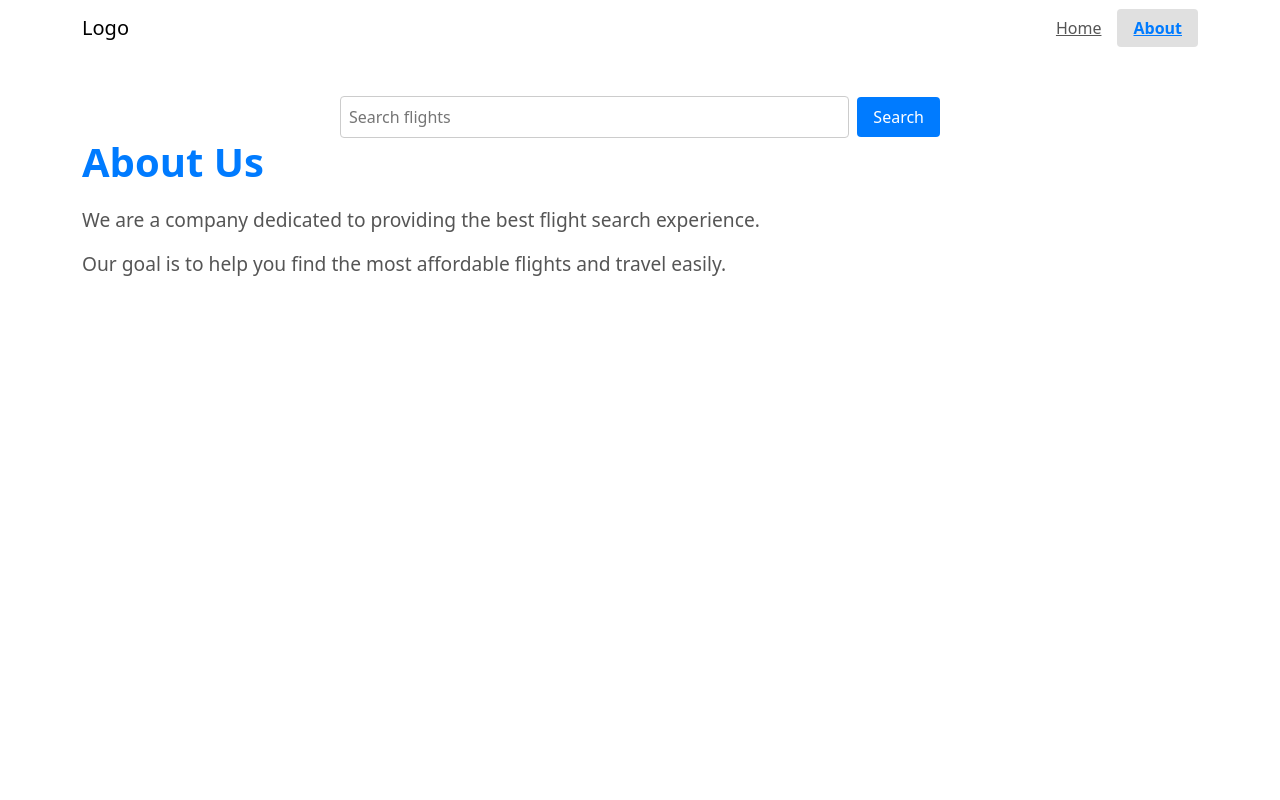
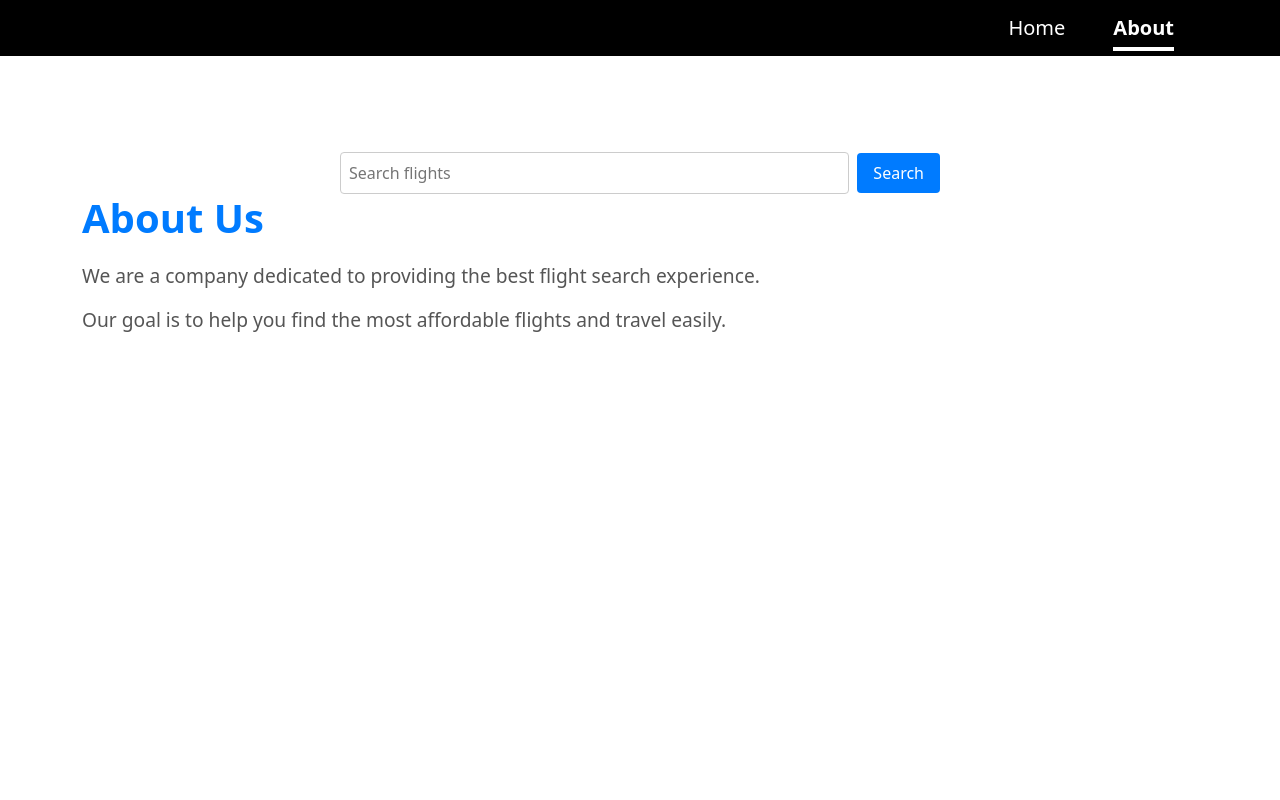
Before and after one commit to lshv04/reactquery-21, a React (Vite) app: page /about in a window 1280 px wide. Shown: the top 800 px of the page. Built offline with nearby package versions, Linux system fonts and the light colour scheme.

Commit message:
trabalhando estilos navbar

```diff
--- a/src/components/Navbar.module.css
+++ b/src/components/Navbar.module.css
@@ -1,28 +1,37 @@
-
+/* src/components/Navbar.module.css */
 
 .navbar {
-    background-color: transparent !important;
-  }
+  background-color: black ;
+}
 
+.navbar .nav-link {
+  color: var(--base-white) ;
+  font-size: 1.25rem;
+  margin: 1.5rem;
+  text-decoration: none; /* Remover o sublinhado original */
+  position: relative; /* Necessário para o pseudo-elemento */
+  transition: color 0.3s ease; /* Transição suave da cor */
+}
 
-  .navbar .nav-link {
-    color: #555 !important;
-    transition: color 0.3s ease, background-color 0.3s ease;
-    padding: 8px 16px;
-    border-radius: 4px;
-  }
+.navbar .nav-link::after {
+  content: ''; /* Adiciona um pseudo-elemento */
+  position: absolute;
+  left: 0;
+  bottom: -10px;
+  width: 100%;
+  height: 4px; /* Espessura do sublinhado */
+  background-color: var(--base-white);
+  transform: scaleX(0); /* Inicialmente, o sublinhado está com escala 0 */
+  transform-origin: bottom right; /* Origem da transformação na parte inferior direita */
+  transition: transform 0.3s ease; /* Transição suave para o sublinhado */
+}
 
+.navbar .nav-link.active {
+  font-weight: bold;
 
-  .navbar .nav-link:hover {
-    color: #007bff !important;
-    background-color: #f0f0f0;
-    border-radius: 4px;
-  }
+}
 
-
-  .navbar .nav-link.active {
-    font-weight: bold;
-    color: #007bff !important;
-    background-color: #e0e0e0;
-    border-radius: 4px;
-  }
+.navbar .nav-link.active::after {
+  transform: scaleX(1); /* Quando o link é ativo, o sublinhado é expandido */
+  transform-origin: bottom left; /* O sublinhado se expande da esquerda para a direita */
+}
--- a/src/components/Navbar.tsx
+++ b/src/components/Navbar.tsx
@@ -6,7 +6,7 @@ import styles from "./Navbar.module.css";
 
 const Navbar: React.FC = () => {
   return (
-    <nav className={`${styles.navbar} navbar navbar-expand-lg fixed-top`}>
+    <nav className={`${styles.navbar} navbar navbar-expand-lg `}>
       <div className="container">
         <a className="navbar-brand" href="#">
           Logo
--- a/src/index.css
+++ b/src/index.css
@@ -3,3 +3,7 @@ html, body {
   height: 100%;
   margin: 0;
 }
+:root {
+  --base-white: #fff;
+
+}
--- a/src/pages/Flight.module.css
+++ b/src/pages/Flight.module.css
@@ -1,7 +1,9 @@
 /* src/pages/Flight.module.css */
 
 .flight {
-   height: 100vh;
+  display: flex;
+  flex-direction: column; /* Permite que o conteúdo ocupe o restante da altura */
+  min-height: 100vh; /* Garante que o componente ocupe pelo menos 100% da altura da tela */
   }
 
   .title {
--- a/src/pages/Flight.tsx
+++ b/src/pages/Flight.tsx
@@ -69,7 +69,7 @@ const Flight: React.FC = () => {
       <div className="row">
         {flights && flights.length > 0 ? (
           flights.map((flightData, index) => (
-            <div key={index} className="col-md-4 mb-4"> {/* Grid de 3 colunas (para telas médias ou maiores) */}
+            <div key={index} className="col-12 col-md-4 mb-4"> {/* Grid de 3 colunas (para telas médias ou maiores) */}
               <div className="card">
                 <div className="card-body">
                   <h5 className="card-title">
```
